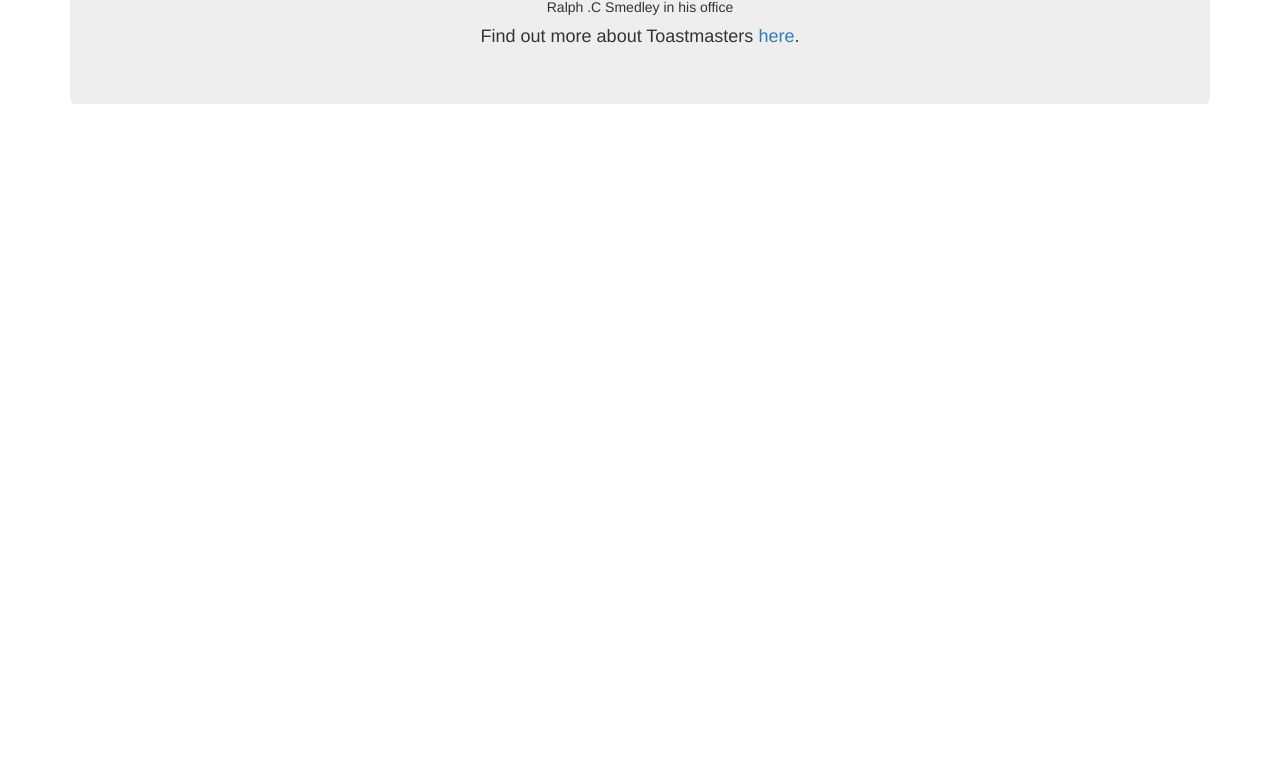
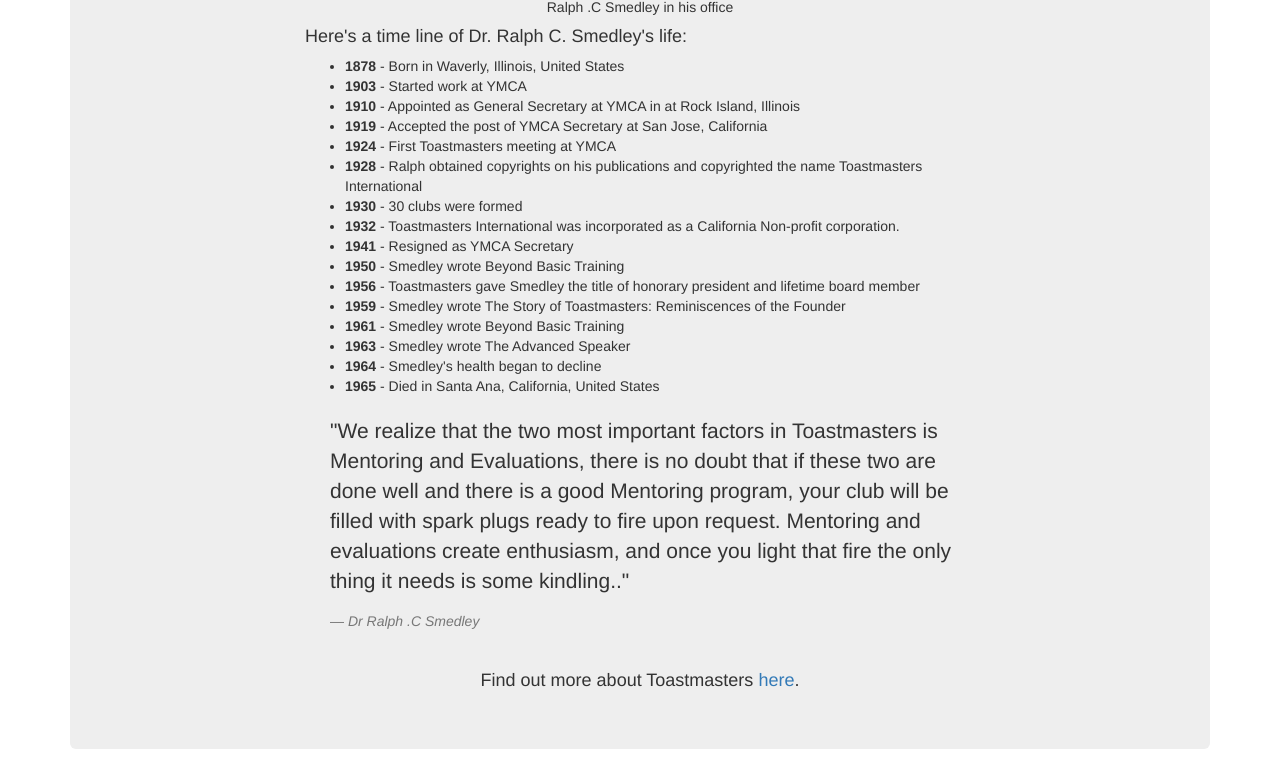
Before and after one commit to geraldgsh/build-a-tribute-page, a plain HTML site: page index.html in a window 1280 px wide. Shown: the part 536-1315 px from the top of the page. Before the commit the page ends 800 px from the top, so only its background shows below. Drawn offline with nearby package versions, Linux system fonts and the light colour scheme.

Commit message:
added content

```diff
--- a/index.html
+++ b/index.html
@@ -13,13 +13,43 @@
 
 <div class="container">
   <div class="jumbotron">
+      <div class="row">
           <h1 class="text-center">Ralph .C Smedly</h1>
           <h5 class="text-center"><em>Founder of Toastmasters International</em></h5>
           <figure class="figure">
               <img src="https://clubefraingonzalezluna.files.wordpress.com/2011/08/galthree_6.jpg" class="img-responsive center-block" alt="Ralph .C Smedley.">
               <figcaption class="figure-caption text-center">Ralph .C Smedley in his office</figcaption>
           </figure>
+          <div class="col-xs-12 col-sm-10 col-sm-offset-1 col-md-8 col-md-offset-2">
+              <h4>Here's a time line of Dr. Ralph C. Smedley's life:</h4>
+              <ul><li><strong>1878</strong> - Born in Waverly, Illinois, United States</li>
+                  <li><strong>1903</strong> - Started work at YMCA</li>
+                  <li><strong>1910</strong> - Appointed as General Secretary at YMCA in at Rock Island, Illinois</li>
+                  <li><strong>1919</strong> - Accepted the post of YMCA Secretary at San Jose, California</li>
+                  <li><strong>1924</strong> - First Toastmasters meeting at YMCA</li>
+                  <li><strong>1928</strong> - Ralph obtained copyrights on his publications and copyrighted the name Toastmasters International</li>
+                  <li><strong>1930</strong> - 30 clubs were formed</li>
+                  <li><strong>1932</strong> - Toastmasters International was incorporated as a California Non-profit corporation.</li>
+                  <li><strong>1941</strong> - Resigned as YMCA Secretary</li>
+                  <li><strong>1950</strong> - Smedley wrote Beyond Basic Training</li>
+                  <li><strong>1956</strong> - Toastmasters gave Smedley the title of honorary president and lifetime board member</li>
+                  <li><strong>1959</strong> - Smedley wrote The Story of Toastmasters: Reminiscences of the Founder</li>
+                  <li><strong>1961</strong> - Smedley wrote Beyond Basic Training</li>
+                  <li><strong>1963</strong> - Smedley wrote The Advanced Speaker</li>
+                  <li><strong>1964</strong> - Smedley's health began to decline</li>
+                  <li><strong>1965</strong> - Died in Santa Ana, California, United States</li>
+              </ul>
+          </div>
+          <div class="col-xs-12 col-sm-10 col-sm-offset-1 col-md-8 col-md-offset-2">
+          <blockquote>
+            <p>"We realize that the two most important factors in Toastmasters is Mentoring and Evaluations, there is no doubt that if these two are done well and there is a good Mentoring program, your club will be filled with spark plugs ready to fire upon request. Mentoring and evaluations create enthusiasm, and once you light that fire the only thing it needs is some kindling.."</p>
+            <footer><cite>Dr Ralph .C Smedley</cite></footer>
+          </blockquote>
+          </div>
+          <div class="col-xs-12 col-sm-10 col-sm-offset-1 col-md-8 col-md-offset-2">
               <h4 class="text-center">Find out more about Toastmasters <a href="https://www.toastmasters.org/" target="_blank">here</a>.</h4>
+          </div>
+      </div>
    </div>
 </div>
 </body>
```
Lines whose indentation alone changed are shown as unchanged.
